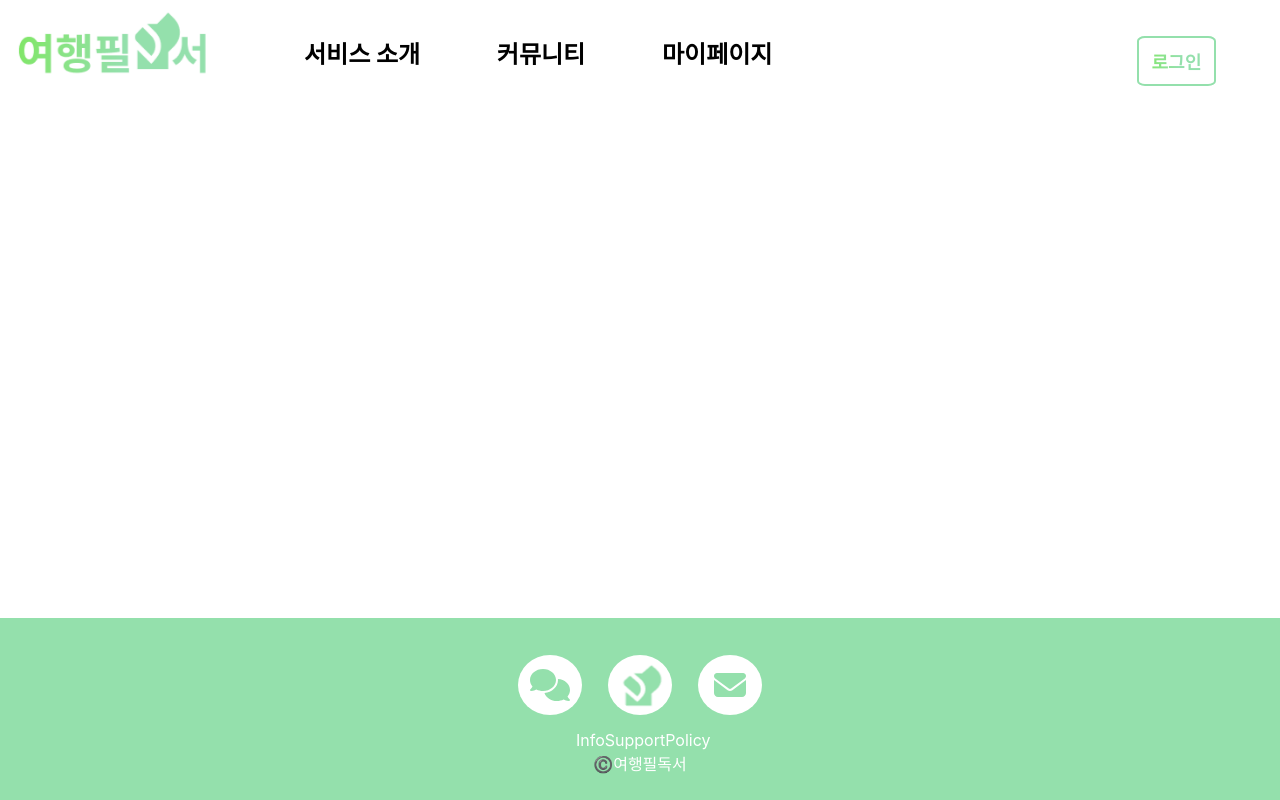
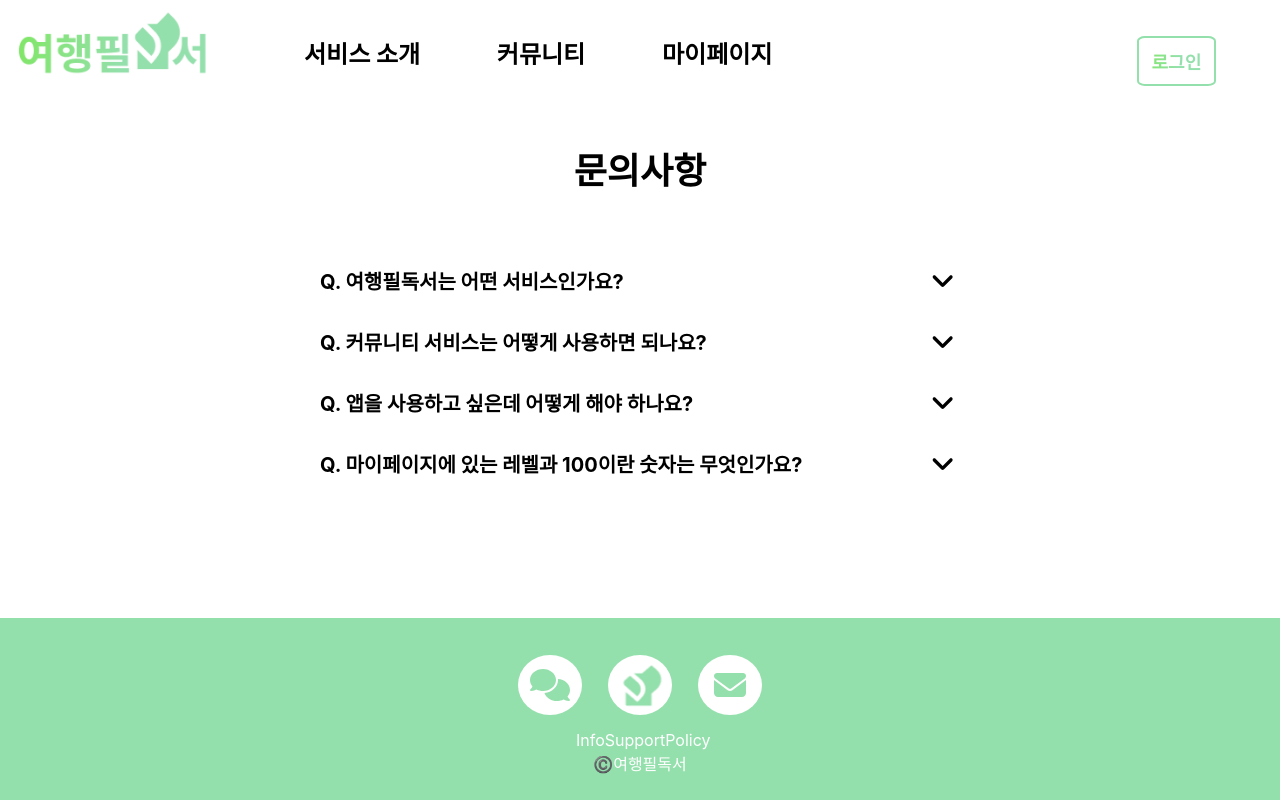
Before and after one commit to HUFS-Capstone-23-01/TravelFeelDog-Web, a React (Create React App) app: page /pages/InquiryModal in a window 1280 px wide. Built offline with nearby package versions, Linux system fonts and the light colour scheme; no server answers.

Commit message:
[GUI] 문의사항 페이지 구현

```diff
--- /dev/null
+++ b/src/modal/Email.jsx
@@ -0,0 +1,41 @@
+import styled from "styled-components";
+
+const Style = {
+    Wrapper: styled.div`
+        width: 100%;
+        height: 100%;
+        flex: 1;
+    `,
+    Article: styled.div`
+        width: 100%;
+        height: 100%;
+        display: flex;
+        flex-direction: column;
+        align-items: center;
+        justify-content: start;
+        padding-bottom: 10vh;
+    `,
+    Subject: styled.div`
+      text-align: center;
+      font-size: 36px;
+      font-weight: bold;
+      padding: 7vh 0;
+    `,
+
+};
+
+function Email() {
+
+  return (
+    <>
+      <Style.Wrapper>
+        <Style.Article>
+          <Style.Subject>이메일</Style.Subject>
+
+        </Style.Article>
+      </Style.Wrapper>
+    </>
+  );
+}
+
+export default Email;
--- a/src/modal/Inquiry.jsx
+++ b/src/modal/Inquiry.jsx
@@ -1,4 +1,8 @@
-import styled, { keyframes } from "styled-components";
+import styled from "styled-components";
+import { FontAwesomeIcon } from "@fortawesome/react-fontawesome";
+import { faAngleUp } from "@fortawesome/free-solid-svg-icons";
+import { faAngleDown } from "@fortawesome/free-solid-svg-icons";
+import { useState } from "react";
 
 const Style = {
     Wrapper: styled.div`
@@ -10,18 +14,123 @@ const Style = {
         width: 100%;
         height: 100%;
         display: flex;
+        flex-direction: column;
+        align-items: center;
+        justify-content: start;
+        padding-bottom: 10vh;
+    `,
+    Subject: styled.div`
+      text-align: center;
+      font-size: 36px;
+      font-weight: bold;
+      padding: 7vh 0;
+    `,
+    List: styled.div`
+        display: flex;
+        flex-direction: column;
         align-items: center;
         justify-content: center;
     `,
+    QWrap: styled.div`
+      width: 50vw;
+      display: flex;
+      padding: 2vh 0;
+      align-items: center;
+      justify-content: space-between;
+    `,
+    Question: styled.div`
+        font-size: 20px;
+        font-weight: bold;
+    `,
+    Btn: styled.button`
+      border: none;
+      background-color: transparent;
+    `,
+    Answer: styled.div`
+        width: 47vw;
 
+        font-size: 16px;
+        padding: 1vh 0 2vh 0;
+    `,
 };
 
 function Inquiry() {
+  const [visible1, setVisible1] = useState(false);
+  const [visible2, setVisible2] = useState(false);
+  const [visible3, setVisible3] = useState(false);
+  const [visible4, setVisible4] = useState(false);
+
+  const QAlist = [
+    (
+        <Style.List>
+            <Style.QWrap>
+              <Style.Question>Q. 여행필독서는 어떤 서비스인가요?</Style.Question>
+              <Style.Btn
+                onClick={() => setVisible1(!visible1)}
+              >{visible1 ? <FontAwesomeIcon icon={faAngleUp} size="2x"/> :<FontAwesomeIcon icon={faAngleDown} size="2x"/>}</Style.Btn>
+            </Style.QWrap>
+            {visible1 && <Style.Answer>
+                여행필독서는 반려동물 케어 서비스입니다.<br/>
+                현재 앱, 웹 2가지 형태로 존재하며 웹에서는 커뮤니티 서비스를 사용하실 수 있습니다.<br/>
+                앱에서는 반려동물 동반 여행을 위한 정보 제공, 추천 시스템 등 다양한 서비스를 제공하고 있습니다.
+            </Style.Answer>}
+        </Style.List>
+    ),
+    (
+        <Style.List>
+            <Style.QWrap>
+              <Style.Question>Q. 커뮤니티 서비스는 어떻게 사용하면 되나요?</Style.Question>
+              <Style.Btn
+                onClick={() => setVisible2(!visible2)}
+              >{visible2 ? <FontAwesomeIcon icon={faAngleUp} size="2x"/> :<FontAwesomeIcon icon={faAngleDown} size="2x"/>}</Style.Btn>
+            </Style.QWrap>
+            {visible2 && <Style.Answer>
+                웹에서 제공하는 커뮤니티 서비스는 로그인을 하셔야 사용할 수 있는 서비스입니다.<br/>
+                현재 여행필독서 회원이 아니라면 회원가입 후 로그인을 해주세요.<br/>
+                커뮤니티에서는 회원들 간의 다양한 주제로 상호작용이 가능합니다.<br/>
+                글을 작성할 수 있으며, 작성할 때 태그를 이용하실 수 있습니다.<br/>
+                원하는 정보가 있을 경우 마찬가지로 태그를 통해 글을 검색할 수 있습니다.
+            </Style.Answer>}
+        </Style.List>
+    ),
+    (
+        <Style.List>
+            <Style.QWrap>
+              <Style.Question>Q. 앱을 사용하고 싶은데 어떻게 해야 하나요?</Style.Question>
+              <Style.Btn
+                onClick={() => setVisible3(!visible3)}
+              >{visible3 ? <FontAwesomeIcon icon={faAngleUp} size="2x"/> :<FontAwesomeIcon icon={faAngleDown} size="2x"/>}</Style.Btn>
+            </Style.QWrap>
+            {visible3 && <Style.Answer>
+                웹 페이지 하단에 보시면 3개의 아이콘이 있습니다.<br/>
+                그 중 가운데 강아지 아이콘을 클릭하시면 앱을 설치할 수 있는 곳으로 바로 이동이 가능합니다.<br/>
+                그곳으로 이동해 앱을 설치하신 뒤 회원가입을 하시면 정상적으로 서비스를 사용하실 수 있습니다.
+            </Style.Answer>}
+        </Style.List>
+    ),
+    (
+        <Style.List>
+            <Style.QWrap>
+              <Style.Question>Q. 마이페이지에 있는 레벨과 100이란 숫자는 무엇인가요?</Style.Question>
+              <Style.Btn
+                onClick={() => setVisible4(!visible4)}
+              >{visible4 ? <FontAwesomeIcon icon={faAngleUp} size="2x"/> :<FontAwesomeIcon icon={faAngleDown} size="2x"/>}</Style.Btn>
+            </Style.QWrap>
+            {visible4 && <Style.Answer>
+                서비스를 사용하면서 리뷰를 작성하시면 경험치처럼 리뷰력이 쌓입니다.<br/>
+                이 리뷰력이 100이 되었을 때 레벨 업 하실 수 있으며, 레벨이 높을 수록 다양한 혜택을 드리고 있습니다.<br/>
+                적극적으로 리뷰를 작성하시고, 더 많은 혜택을 누려보세요.
+            </Style.Answer>}
+        </Style.List>
+    )
+  ];
 
   return (
     <>
       <Style.Wrapper>
         <Style.Article>
+          <Style.Subject>문의사항</Style.Subject>
+          {QAlist}
         </Style.Article>
       </Style.Wrapper>
     </>
--- a/src/pages/EmailModal.jsx
+++ b/src/pages/EmailModal.jsx
@@ -1,12 +1,25 @@
+import Footer from "../containers/Footer";
+import Header from "../containers/Header";
+import styled from "styled-components";
+import Email from "../modal/Email";
+
 const Style = {
-
+  Wrapper: styled.div`
+    display: flex;
+    flex-direction: column;
+    height: 100vh;
+  `,
 };
 
 function EmailModal() {
 
   return (
     <>
-      이메일 모달창
+      <Style.Wrapper>
+        <Header></Header>
+        <Email></Email>
+        <Footer></Footer>
+      </Style.Wrapper>
     </>
   );
 }
--- a/src/pages/InquiryModal.jsx
+++ b/src/pages/InquiryModal.jsx
@@ -20,7 +20,7 @@ function InquiryModal() {
         <Header></Header>
         <Inquiry></Inquiry>
         <Footer></Footer>
-    </Style.Wrapper>
+      </Style.Wrapper>
     </>
   );
 }
```
